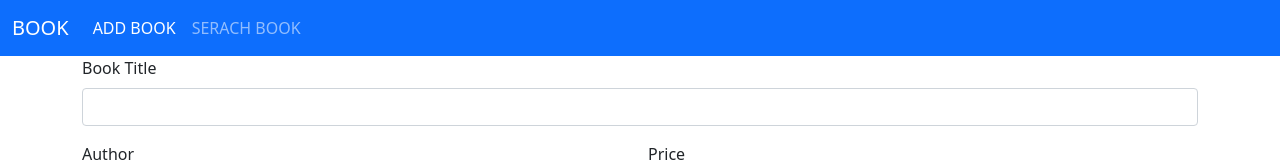
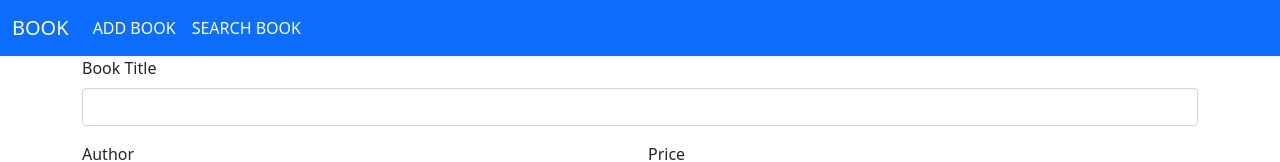
Before and after one commit to divya1viswanath/BookReactapp, a React (Create React App) app: page / in a window 1280 px wide. Shown: the top 162 px of the page. Built offline with nearby package versions, Linux system fonts and the light colour scheme.

Commit message:
viewbook added

```diff
--- a/src/component/Navbar.js
+++ b/src/component/Navbar.js
@@ -13,7 +13,7 @@ const Navbar = () => {
                 <div class="collapse navbar-collapse" id="navbarNavAltMarkup">
                 <div class="navbar-nav">
                     <Link class="nav-link active" to='/'>ADD BOOK</Link>
-                    <Link class="nav-link" to='/search' >SERACH BOOK</Link>
+                    <Link class="nav-link active" to='/search' >SEARCH BOOK</Link>
                 </div>
                 </div>
             </div>
```
